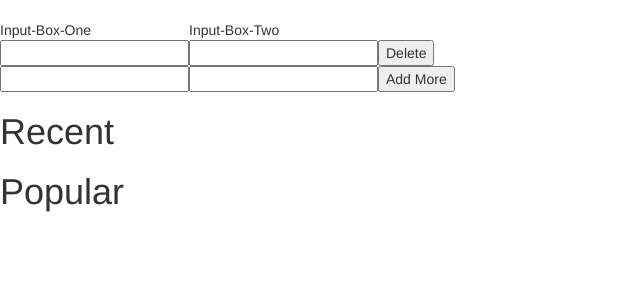
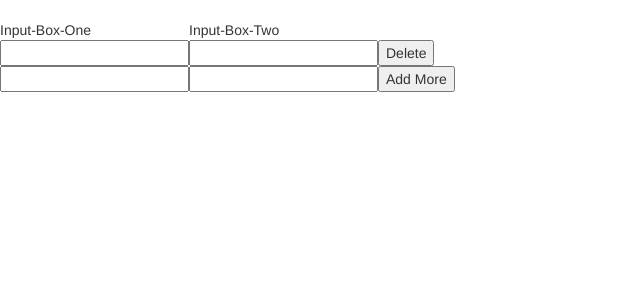
Before and after one commit to soumyaricky19/moviestore, a PHP site: page /cart.html in a window 1280 px wide. Shown: the part 52-352 px from the top of the page, without its empty margins (0-640 px from the left). Run offline with PHP 8.4, Linux system fonts and the light colour scheme; data that the repository does not hold is empty; some libraries are stand-ins or nearby versions.

Commit message:
Cart page edited

```diff
--- a/cart.html
+++ b/cart.html
@@ -45,14 +45,5 @@
                 </tr>
             </table>
         </div>
-        <h1>Recent</h1>
-        <div id="recent">
-            <script src="recent.js"></script>
-        </div>
-        <h1>Popular</h1>
-        <div id="popular">
-            <script src="popular.js"></script>
-        </div>
-
   </body>
 </html>
--- a/description.php
+++ b/description.php
@@ -16,9 +16,9 @@
             <div class='container-fluid'>
                 <ul class='nav navbar-nav'>
                     <li class='active'><a href='home.html'>Home</a></li>
-                    <li><a href='/checkin' style='height: 10px'>Login</a></li>
-                    <li><a href='/borrower' style='height: 10px'>Sign Up</a></li>
-                    <li><a href='/fines' style='height: 10px'>Cart</a></li>
+                    <li><a href="">Login</a></li>
+                    <li><a href='signup.html'>Sign Up</a></li>
+                    <li><a href='cart.html'>Cart</a></li>
                 </ul>
                 <form method = 'GET' action = 'search_result.php' class='navbar-form navbar-right'>
                     <div class='form-group'>
--- a/search_result.php
+++ b/search_result.php
@@ -16,9 +16,9 @@
             <div class='container-fluid'>
                 <ul class='nav navbar-nav'>
                     <li class='active'><a href='home.html'>Home</a></li>
-                    <li><a href='/checkin' style='height: 10px'>Login</a></li>
-                    <li><a href='/borrower' style='height: 10px'>Sign Up</a></li>
-                    <li><a href='cart.html' style='height: 10px'>Cart</a></li>
+                    <li><a href="">Login</a></li>
+                    <li><a href='signup.html'>Sign Up</a></li>
+                    <li><a href='cart.html'>Cart</a></li>
                 </ul>
                 <form method = 'GET' action = 'search_result.php' class='navbar-form navbar-right'>
                 <div class='form-group'>
```
